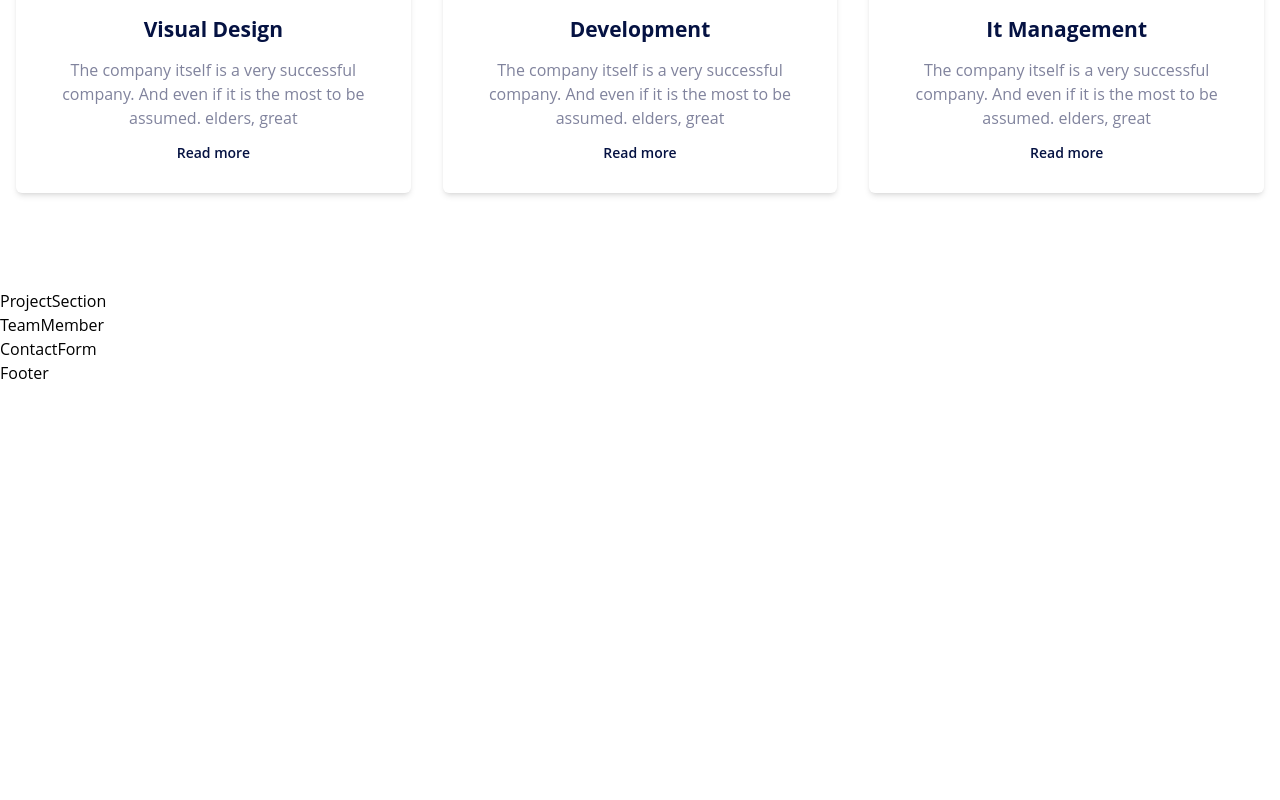
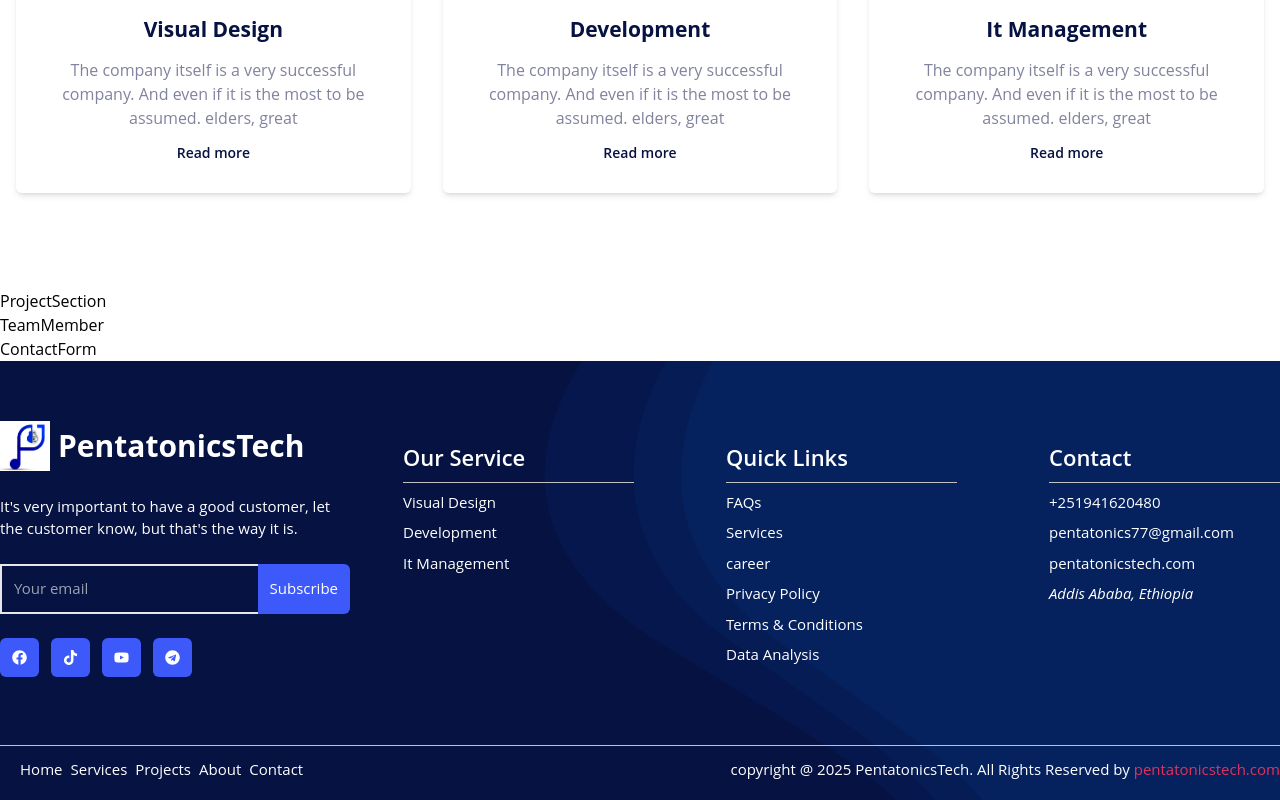
Before and after one commit to menase7/PentatonicsTech, a Next.js app: page / in a window 1280 px wide. Shown: the part 1249-2049 px from the top of the page. Before the commit the page ends 1634 px from the top, so only its background shows below. Built offline with nearby package versions, Linux system fonts and the light colour scheme.

Commit message:
footer completed

```diff
--- a/src/components/Footer.jsx
+++ b/src/components/Footer.jsx
@@ -1,7 +1,111 @@
-import React from 'react'
+import Image from "next/image";
+import React from "react";
+import { FaFacebook, FaTelegram, FaTiktok, FaYoutube } from "react-icons/fa";
 
 export default function Footer() {
   return (
-    <div>Footer</div>
-  )
+    <div
+      className="font-sans text-open mx-auto text-white py-5 text-[15px] bg-cover bg-center w-full"
+      style={{ backgroundImage: 'url("/home.png")' }}
+    >
+      <div className="max-lg:w-[80%] max-w-[1300px] mx-auto grid md:grid-cols-2 lg:grid-cols-4 gap-3 space-y-5 lg:space-x-20 py-10">
+        <div className="flex flex-col lg:mr-10 gap-6 pb-7 w-fit">
+          <div className="flex items-center gap-2">
+            <div className="w-[50px] h-[50px]">
+              <Image src="/logo.jpg" width={100} height={100} alt="logo" />
+            </div>
+            <p className="text-[#fff] text-3xl font-bold">PentatonicsTech</p>
+          </div>
+          <p>
+            It's very important to have a good customer, let the customer know,
+            but that's the way it is.
+          </p>
+          <div className="flex rounded-md h-[50px] lg:w-[350px]">
+            <input
+              className="bg-transparent border-2 w-full pl-3"
+              placeholder="Your email"
+              type="email"
+              name=""
+            />
+            <button className="bg-[#3D59FA] rounded-r-md text-white px-3 -ml-1">Subscribe</button>
+          </div>
+          <div className="flex items-center gap-3 text-[#3D59FA]">
+            <a className="bg-[#3D59FA] text-white p-3 rounded-md" href="">
+              <FaFacebook className="cursor-pointer" />
+            </a>
+            <a className="bg-[#3D59FA] text-white p-3 rounded-md" href="">
+              <FaTiktok className="cursor-pointer" />
+            </a>
+            <a className="bg-[#3D59FA] text-white p-3 rounded-md" href="">
+              <FaYoutube className="cursor-pointer" />
+            </a>
+            <a className="bg-[#3D59FA] text-white p-3 rounded-md" href="">
+              <FaTelegram className="cursor-pointer" />
+            </a>
+          </div>
+        </div>
+        <div className="space-y-2">
+          <p className="text-[22px] font-semibold">Our Service</p>
+          <ul className="space-y-2">
+            <div className="h-[1px] bg-[#c2c2c2]"></div>
+            <li>Visual Design</li>
+            <li>Development</li>
+            <li>It Management</li>
+          </ul>
+        </div>
+        <div className="space-y-2">
+          <p className="text-[22px] font-semibold">Quick Links</p>
+          <ul className="space-y-2">
+            <div className="h-[1px] bg-[#c2c2c2]"></div>
+            <li>FAQs</li>
+            <li>Services</li>
+            <li>career</li>
+            <li>Privacy Policy</li>
+            <li>Terms & Conditions</li>
+            <li>Data Analysis</li>
+          </ul>
+        </div>
+        <div className="space-y-2">
+          <p className="text-[22px] font-semibold">Contact</p>
+          <ul className="space-y-2">
+            <div className="h-[1px] bg-[#c2c2c2]"></div>
+            <li>
+              <a href="tel:+251941620480">+251941620480</a>
+            </li>
+            <li>
+              <a href="mailto:pentatonics77@gmail.com">
+                pentatonics77@gmail.com
+              </a>
+            </li>
+            <li>
+              <a href="mailto:pentatonicstech.com">pentatonicstech.com</a>
+            </li>
+            <li>
+              <address>Addis Ababa, Ethiopia</address>
+            </li>
+          </ul>
+        </div>
+      </div>
+      <div className="h-[1px] bg-[#c2c2c2]"></div>
+      <div className="max-w-[1300px] mx-auto flex flex-col lg:flex-row lg:justify-between items-center gap-2 pt-3">
+        <div>
+          <ul className="flex gap-2 ml-5">
+            <li>Home</li>
+            <li>Services</li>
+            <li>Projects</li>
+            <li>About</li>
+            <li>Contact</li>
+          </ul>
+        </div>
+        <div>
+          <p className="text-center">
+            copyright @ 2025 PentatonicsTech. All Rights Reserved by{" "}
+            <a className="text-[#E13259]" href="pentatonicstech.com">
+              pentatonicstech.com
+            </a>
+          </p>
+        </div>
+      </div>
+    </div>
+  );
 }
```
